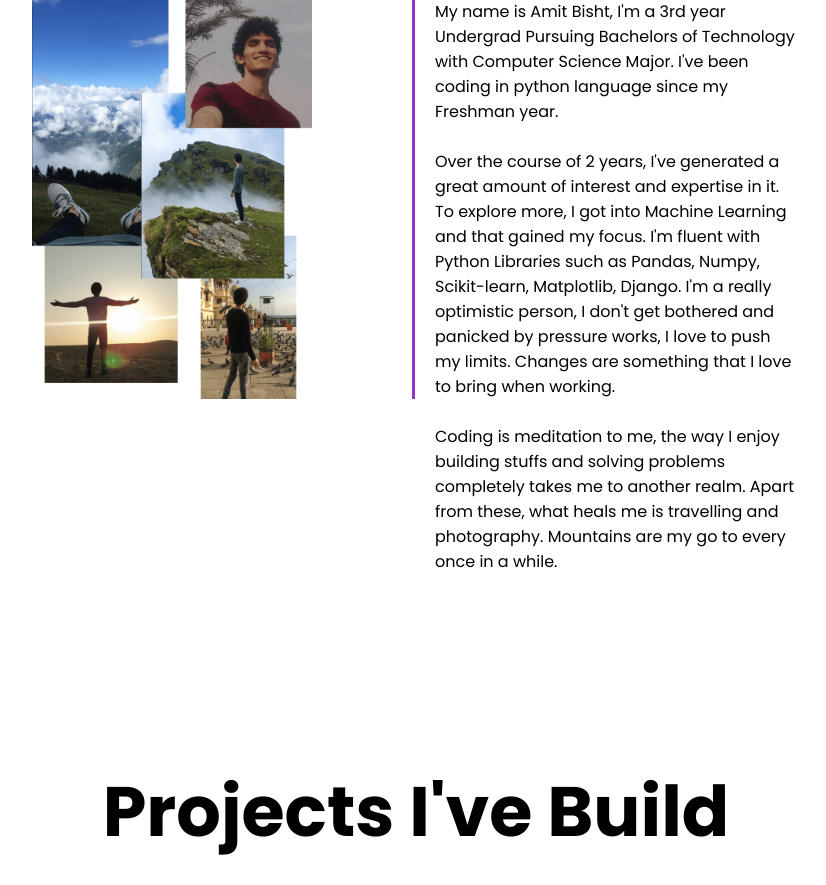
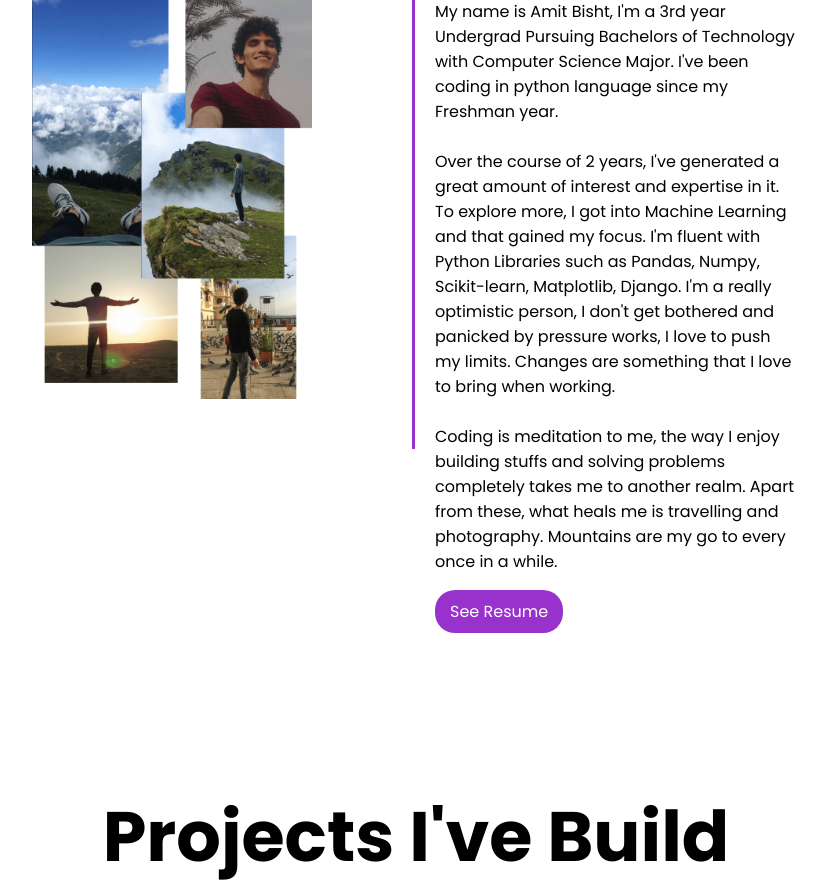
Before and after one commit to ammuubisht/ammuus, a Django app: page / in a window 1280 px wide. Shown: the part 1117-2002 px from the top of the page, without its empty margins (224-1050 px from the left). Run offline with Django 3.2, Linux system fonts and the light colour scheme; some libraries are stand-ins or nearby versions.

Commit message:
Added resume btn

```diff
--- a/home/templates/home/homepage.html
+++ b/home/templates/home/homepage.html
@@ -48,6 +48,8 @@
             Apart from these, what heals me is travelling and photography. Mountains are my go to every once in a while.
 
             <br><br>
+            <a href="{% static 'images/resume.pdf'%}" class="resume-btn-a">
+            <span class="resume-btn">See Resume</span></a>
         </p>
         </div>
 </div>
--- a/static/styles/homepage.css
+++ b/static/styles/homepage.css
@@ -90,7 +90,7 @@ h1.myself-heading{
 
 .vl {
   border-left: 3px solid darkorchid;
-  height: 400px;
+  height: 450px;
   left: 50%;
   margin-left: 100px;
 
@@ -98,6 +98,20 @@ h1.myself-heading{
 
 .intro-textp{
     margin-left: 20px;
+}
+
+.resume-btn{
+    text-decoration: none;
+    color: #fff;
+    background-color: darkorchid;
+    padding: 10px 15px;
+    border-radius: 20px;
+    cursor: pointer;
+}
+
+.resume-btn-a{
+    text-decoration: none;
+    color: white;
 }
 
 
@@ -230,6 +244,7 @@ h1.myself-heading{
     margin-top: 10vh;
     }
 
+
     h1.project-heading{
         font-size: 40px;
         padding-top: 10vh;
--- a/static/styles/resume.css
+++ /dev/null
@@ -1,21 +0,0 @@
-.resume-cont{
-    display: flex;
-    flex-direction: column;
-    text-align: center;
-    min-height: 100vh;
-    width: 70%;
-    margin: 0 auto;
-    padding: 30px;
-}
-
-.resume-btn{
-    text-decoration: none;
-    color: #fff;
-    background-color: darkorchid;
-    padding: 10px 15px;
-    border-radius: 20px;
-}
-
-.resume-frame{
-    margin: auto 0;
-}
```
